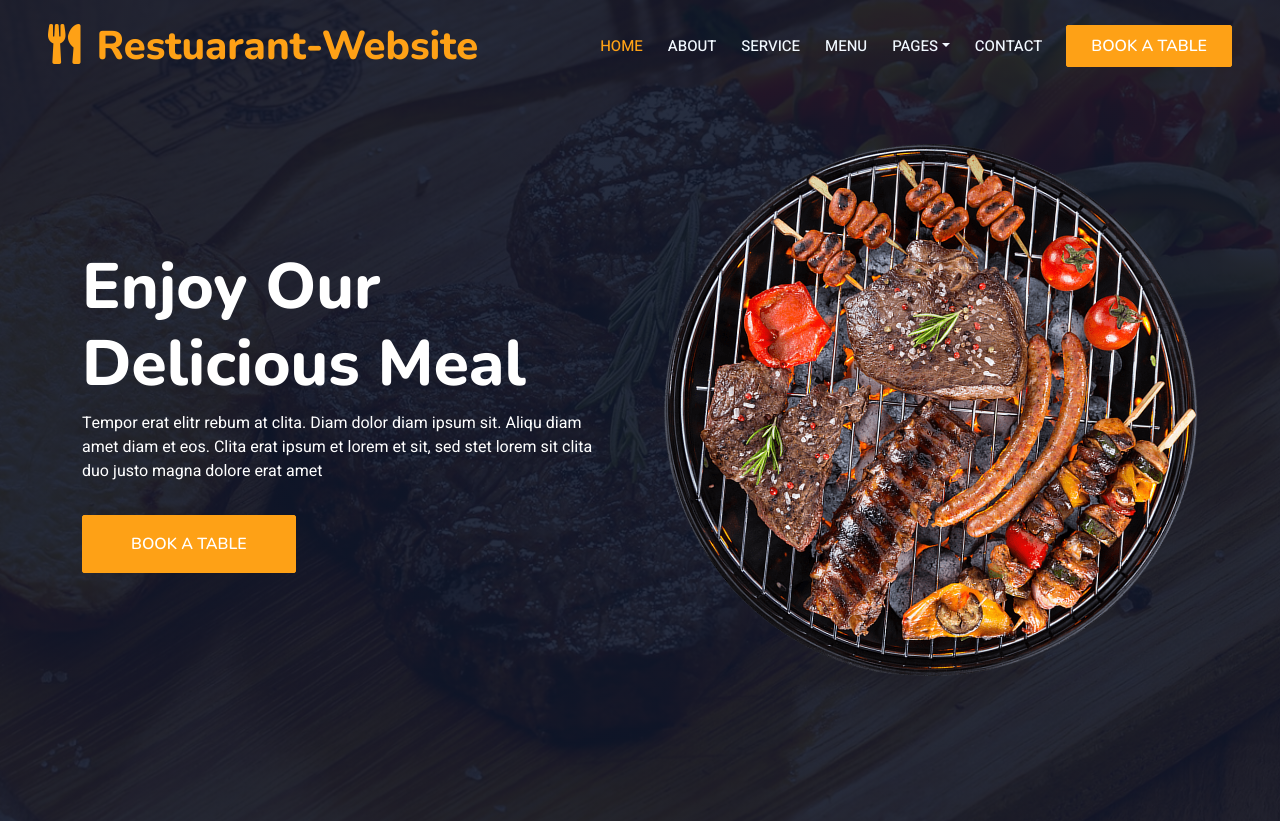
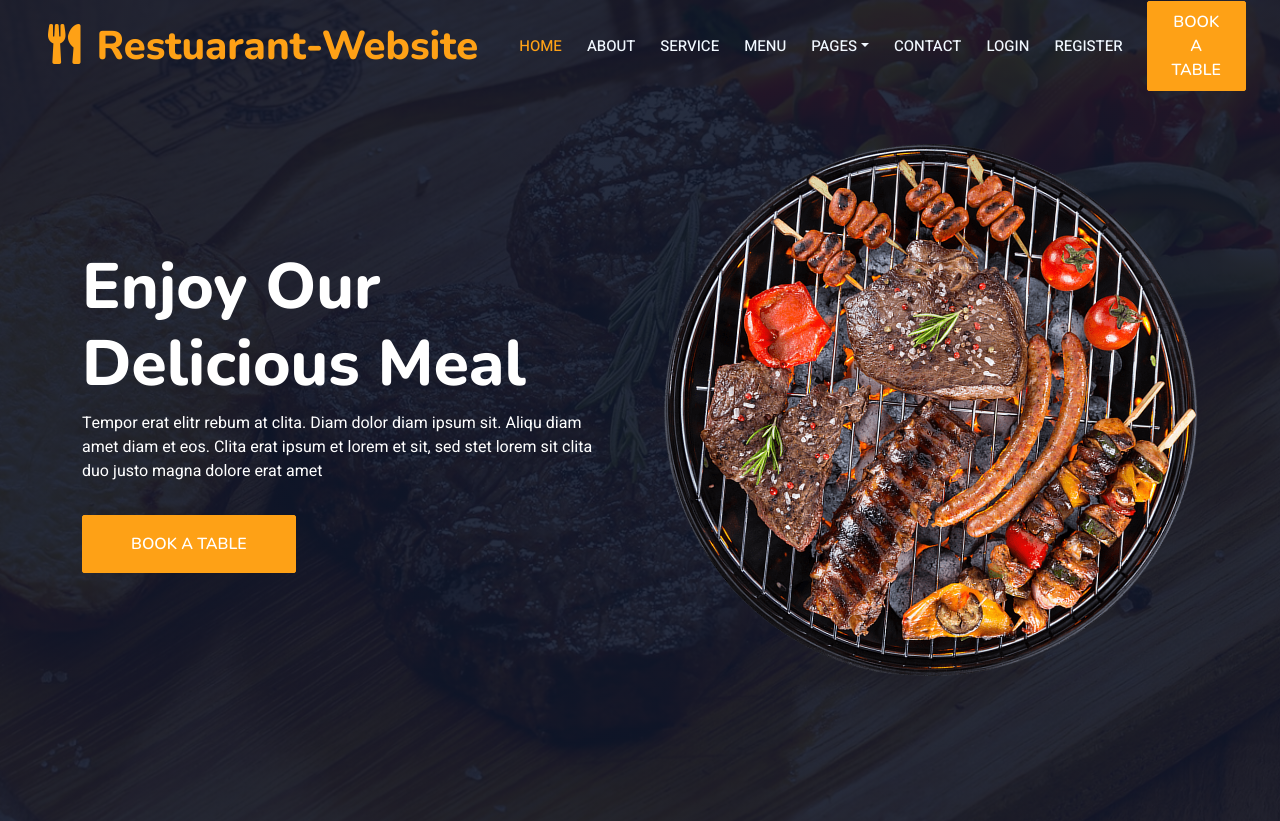
Before and after one commit to Dhie-boop/Flask_Website, a Flask app: page /about in a window 1280 px wide. Shown: the top 821 px of the page. Run offline with Flask 3, Linux system fonts and the light colour scheme; parts of the project's set-up code (start-up, migrations or seed data) failed here and were passed over; some libraries are stand-ins or nearby versions.

Commit message:
added some paths to the html files

```diff
--- a/templates/navbar.html
+++ b/templates/navbar.html
@@ -23,6 +23,8 @@
                   </div>
               </div>
               <a href="{{ url_for ('contact') }}" class="nav-item nav-link">Contact</a>
+              <a href="{{ url_for ('login') }}" class="nav-item nav-link">Login</a>
+              <a href="{{ url_for ('register') }}" class="nav-item nav-link">Register</a>
           </div>
           <a href="{{ url_for ('booking') }}" class="btn btn-primary py-2 px-4">Book A Table</a>
       </div>
```
